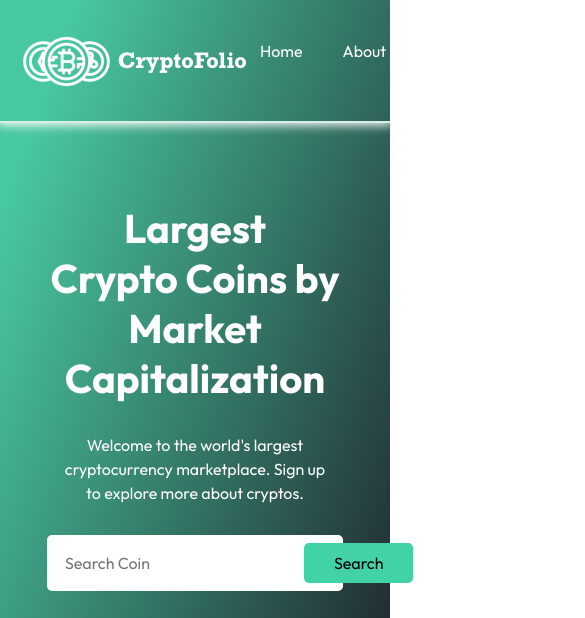
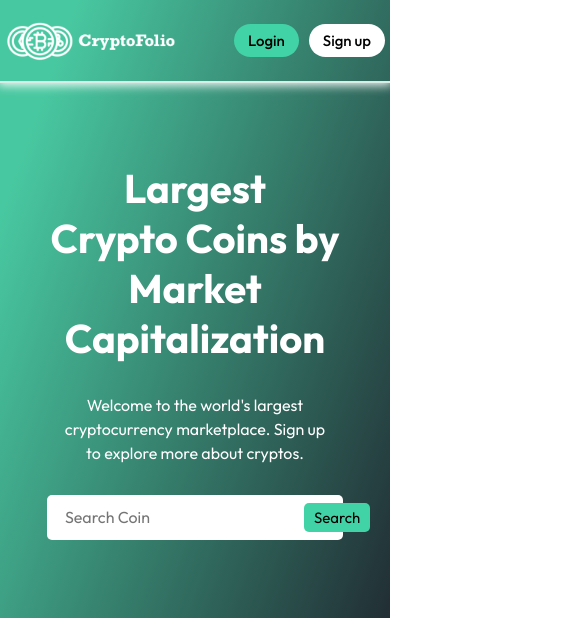
Before and after one commit to Moe131/cryptofolio, a React (Vite) app: page /home in a window 390 px wide. Shown: the top 618 px of the page, 585 px wide, since content can reach past the window. Built offline with nearby package versions, Linux system fonts and the light colour scheme; no server answers.

Commit message:
responsive styling added

```diff
--- a/src/components/Navbar/Navbar.css
+++ b/src/components/Navbar/Navbar.css
@@ -1,3 +1,4 @@
+
 
 .navbar {
     display: flex;
@@ -48,25 +49,40 @@
         border: none;
         cursor: pointer;
       }
+      .login-btn {
+        background-color: rgb(65, 211, 165);
+        }
     }
   }
 
 
 
-  @media (width > 768px){
+@media (max-width: 800px){
     .navbar {
         padding: 20px 1px;
+        .nav-list{
+            display: none;
+        }
+    }
+    .login-btn {
+        background-color: black;
+    }
+}
+
+@media (max-width: 480px){
+    .navbar {
+        padding: 10px 5px;
 
         img {
-            max-width: 150px;
+            width: 180px;
         }
-        ul {
+        .nav-list{
             display: none;
         }
-        button {
-            gap: 8px;
-            padding: 5px 10px;
-            font-size: 12px;
+        .nav-right button {
+            gap: 5px;
+            padding: 7px 14px;
         }
-  }
+    }
+
 }
--- a/src/components/Navbar/Navbar.jsx
+++ b/src/components/Navbar/Navbar.jsx
@@ -7,18 +7,15 @@ function Navbar() {
     return (
         <div className="navbar">
             <img src={logo} alt="Logo" />
-            <ul>
+            <ul className="nav-list">
                 <li>Home</li>
                 <li>About</li>
                 <li>Pricing</li>
                 <li>Contact us</li>
             </ul>
             <div className="nav-right">
-                <select>
-                    <option value="usd">USD</option>
-                    <option value="usd">EUR</option>
-                </select>
-                <button>Sign Up <img src={signupIcon} alt="Sign up Icon" /></button>
+                <button className="login-btn">Login</button>
+                <button className="signup-btn">Sign up</button>
             </div>
         </div>
     )
--- a/src/index.css
+++ b/src/index.css
@@ -19,55 +19,6 @@ a  {
   background: linear-gradient(109.6deg, rgb(72, 200, 160) 11.2%, rgb(32, 40, 48) 91.3%);
 }
 
-.navbar {
-  display: flex;
-  align-items: center;
-  justify-content: space-between;
-  padding : 20px 20px;
-  border-bottom: 2px solid rgb(217, 237, 231);
-  box-shadow: 0px 0px 10px 2px white;
-
-
-
-  img {
-    max-width: 250px;
-  }
-
-  ul {
-    display: flex;
-    gap : 40px;
-    list-style: none;
-  }
-  .nav-right {
-    display: flex;
-    align-items: center;
-    gap: 10px;
-
-    select {
-      padding: 5px 5px;
-      border-radius: 6px;
-      border: 2px solid white;
-      background: transparent;
-      color: white;
-    }
-
-    option {
-      background: rgb(72, 200, 160);
-      color: white;
-    }
-
-    button {
-      display: flex;
-      align-items: center;
-      gap: 10px;
-      padding: 10px 20px;
-      border-radius: 20px;
-      font-size: 15px;
-      font-weight: 500;
-      color: black;
-      background: white;
-      border: none;
-      cursor: pointer;
-    }
-  }
+button:hover {
+  transform: scale(1.10);
 }
--- a/src/pages/Home/Home.css
+++ b/src/pages/Home/Home.css
@@ -89,9 +89,9 @@
 }
 
 
-@media (width < 768px){
+@media (max-width: 600px){
     .table-layout {
-        font-size: 11px;
+        font-size: 12px;
         grid-template-columns: 0.5fr 2fr 1fr 1fr 1.25fr;
         padding: 7px 15px;
     img {
@@ -100,7 +100,7 @@
   }
 }
 
-@media (width < 480px){
+@media (max-width: 480px){
     .table-layout {
         font-size: 11px;
         grid-template-columns: 0.5fr 3fr 1fr 1fr;
@@ -117,4 +117,9 @@
         text-align: right;
     }
   }
+    .home .hero button {
+        font-size: 15px;
+        padding: 5px 10px;
+    }
+
 }
```
